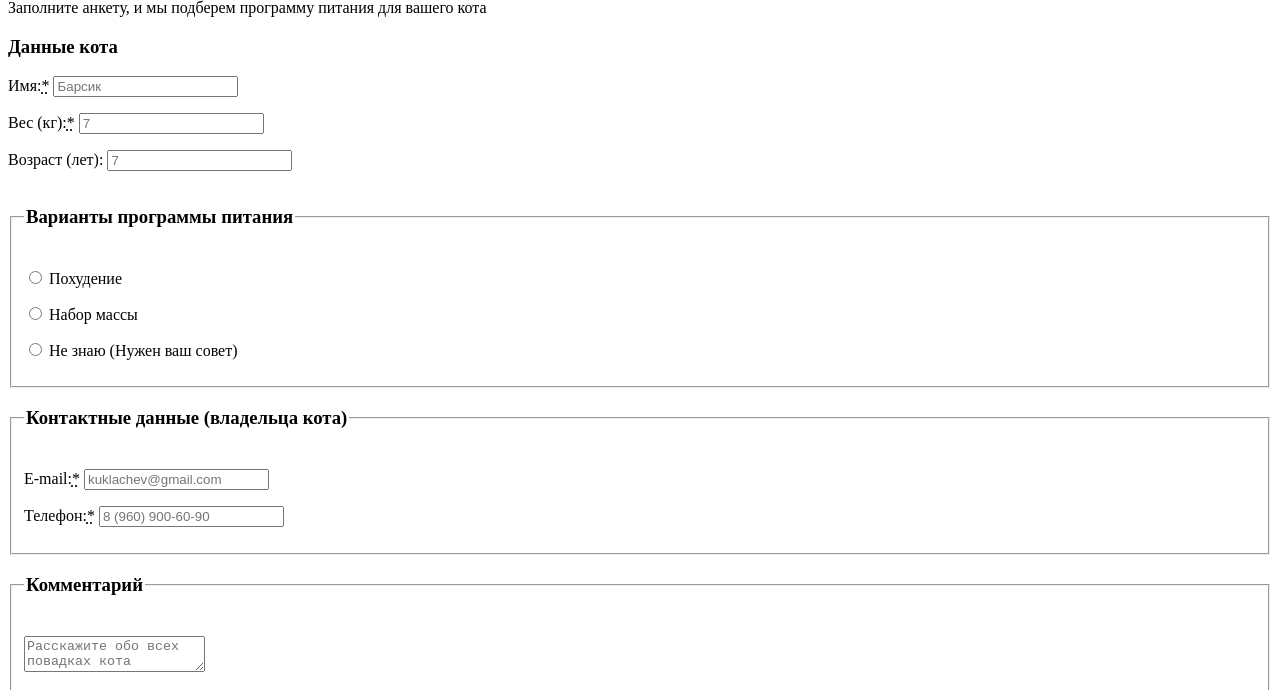
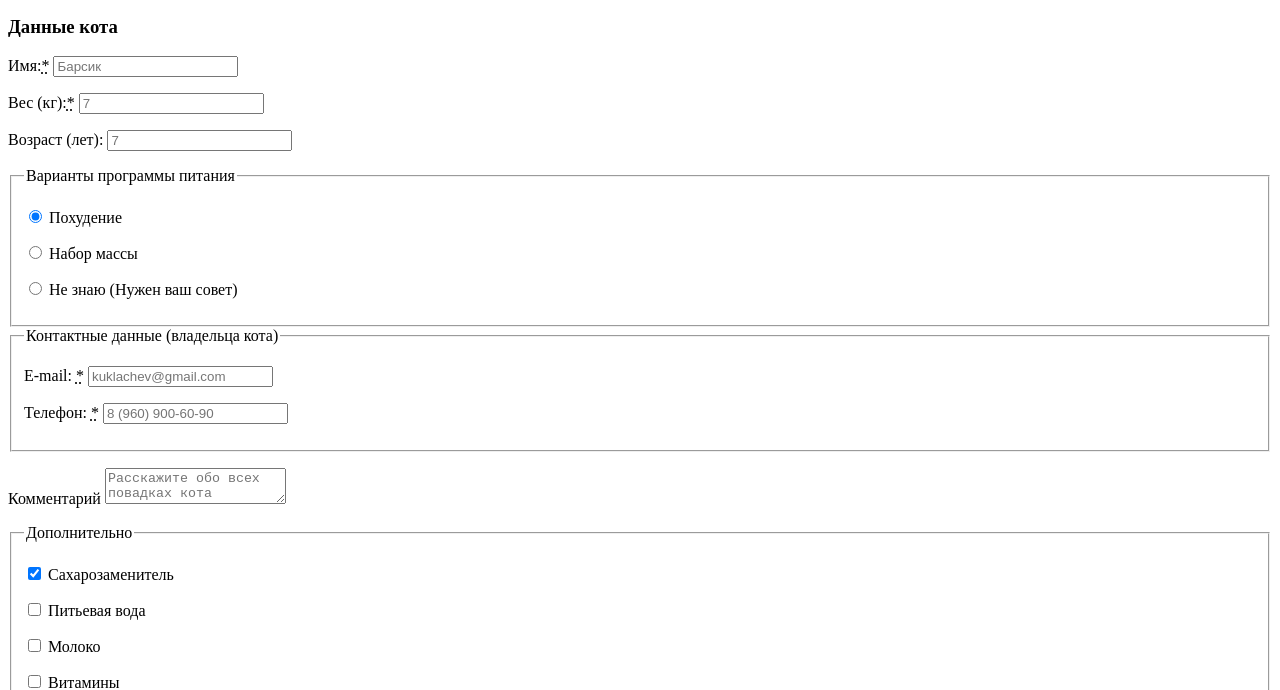
Before and after one commit to GutaShuhart/1664451-cat-energy-22, a website: page source/form.html in a window 1280 px wide. Shown: the part 262-952 px from the top of the page. Drawn offline with Linux system fonts and the light colour scheme.

Commit message:
Внеси правки в разметку формы

```diff
--- a/source/form.html
+++ b/source/form.html
@@ -1,3 +1,4 @@
+<!DOCTYPE html>
 <html class="page" lang="ru">
 
 <head>
@@ -12,21 +13,29 @@
 
 <body class="page__body">
   <header class="page-header">
-    <a class="page-header__logo-icon" href="#"><img class="page-header__logo-image" src="img/logo_icon.svg" width="34"
-        height="38" alt="Иконка-логотип магазина Кэт энерджи">
+    <a class="page-header__logo-icon" href="#">
+      <img class="page-header__logo-image" src="img/logo_icon.svg" width="34" height="38" alt="Иконка-логотип магазина Кэт энерджи">
     </a>
     <div class="main-logo">
-      <a class="main-logo__link" href="#"><img class="main-logo__logo-image" src="img/logo_main_top.svg" width="101"
-          height="18" alt="Логотип магазина Кэт энерджи">
+      <a class="main-logo__link" href="#">
+        <img class="main-logo__logo-image" src="img/logo_main_top.svg" width="101" height="18" alt="Логотип магазина Кэт энерджи">
       </a>
     </div>
     <nav class="main-nav">
-      <button class="main-nav__toggle" type="button" hidden><span class="visually-hidden">Открыть меню</span></button>
+      <button class="main-nav__toggle" type="button" hidden>
+        <span class="visually-hidden">Открыть меню</span>
+      </button>
       <div class="main-nav__wrapper">
         <ul class="main-nav__list nav-list">
-          <li class="nav-list__item"><a>Главная</a></li>
-          <li class="nav-list__item"><a href="catalog.html">Каталог продукции</a></li>
-          <li class="nav-list__item"><a href="form.html">Подбор программы</a></li>
+          <li class="nav-list__item">
+            <a>Главная</a>
+          </li>
+          <li class="nav-list__item">
+            <a href="catalog.html">Каталог продукции</a>
+          </li>
+          <li class="nav-list__item">
+            <a href="form.html">Подбор программы</a>
+          </li>
         </ul>
       </div>
     </nav>
@@ -58,71 +67,64 @@
           </div>
 
           <fieldset class="form__options option">
-            <legend class="visually-hidden">
-              <h3>Варианты программы питания</h3>
-            </legend>
-            <p class="form__variant option__slim">
-              <input class="option__input" type="radio" name="slim" value="yes" id="option-slim">
+            <legend class="visually-hidden">Варианты программы питания</legend>
+            <p class="option__slim">
+              <input class="option__input" type="radio" name="program" value="slim" id="option-slim" checked>
               <label for="option-slim">Похудение</label>
             </p>
-            <p class="form__variant option__fat">
-              <input class="option__input" type="radio" name="fat" value="no" id="option-fat">
+            <p class="option__fat">
+              <input class="option__input" type="radio" name="program" value="fat" id="option-fat">
               <label for="option-fat">Набор массы</label>
             </p>
-            <p class="form__variant option__advice">
-              <input class="option__input" type="radio" name="advice" value="no" id="option-advice">
+            <p class="option__advice">
+              <input class="option__input" type="radio" name="program" value="advice" id="option-advice">
               <label for="option-advice">Не знаю (Нужен ваш совет)</label>
             </p>
           </fieldset>
 
-
-
-          <fieldset class="contacts">
-            <legend class="contacts__title">
-              <h3>Контактные данные (владельца кота)</h3>
-            </legend>
-            <p class="contacts__item contacts-owner__email">
-              <label for="contacts-email">E-mail:<abbr title="Обязательно для заполнения">*</abbr></label>
-              <input class="contacts-owner__input" id="contacts-email" type="email" name="email"
+          <fieldset class="form__contacts contacts">
+            <legend class="contacts__title">Контактные данные (владельца кота)</legend>
+            <p class="contacts__item">
+              <label for="contacts-email">E-mail:
+                <abbr title="Обязательно для заполнения">*</abbr>
+              </label>
+              <input class="contacts__input" id="contacts-email" type="email" name="email"
                 placeholder="kuklachev@gmail.com">
             </p>
-            <p class="contacts__item contacts-owner__phone">
-              <label for="contacts-tel">Телефон:<abbr title="Обязательно для заполнения">*</abbr></label>
-              <input class="contacts-owner__input" id="contacts-tel" type="tel" name="tel"
-                placeholder="8 (960) 900-60-90">
+            <p class="contacts__item">
+              <label for="contacts-tel">Телефон:
+                <abbr title="Обязательно для заполнения">*</abbr>
+              </label>
+              <input class="contacts__input" id="contacts-tel" type="tel" name="tel" placeholder="8 (960) 900-60-90">
             </p>
           </fieldset>
 
-          <fieldset class="comment">
-            <legend class="comment__title">
-              <h3>Комментарий</h3>
-            </legend>
-            <p class="comment__item">
-              <textarea class="comment__input" name="text" placeholder="Расскажите обо всех повадках кота"></textarea>
+          <p class="form__comment comment">
+            <label for="comment-text">Комментарий</label>
+            <textarea class="comment__input" id="comment-text" name="text" placeholder="Расскажите обо всех повадках кота"></textarea>
+          </p>
+
+          <fieldset class="form__extra extra">
+            <legend class="extra__title">Дополнительно</legend>
+            <p class="extra__option extra-item">
+              <input class="extra-item__input" type="checkbox" name="extra" value="sweetener" id="sweetener-check"
+                checked>
+              <label for="sweetener-check">Cахарозаменитель</label>
+            </p>
+            <p class="extra__option extra-item">
+              <input class="extra-item__input" type="checkbox" name="extra" value="water" id="water-check">
+              <label for="water-check">Питьевая вода</label>
+            </p>
+            <p class="extra__option extra-item">
+              <input class="extra-item__input" type="checkbox" name="extra" value="milk" id="milk-check">
+              <label for="milk-check">Молоко</label>
+            </p>
+            <p class="extra__option extra-item">
+              <input class="extra-item__input" type="checkbox" name="extra" value="vitamins" id="vitamins-check">
+              <label for="vitamins-check">Витамины</label>
             </p>
           </fieldset>
 
-          <fieldset class="extra">
-            <legend class="extra__title">
-              <h3>Дополнительно</h3>
-            </legend>
-            <p class="extra__option extra-item">
-              <input class="extra-item__input" type="checkbox" name="sweetener" id="sweetener-check" checked>
-              <label for="sweetener-check">Cахарозаменитель</label>
-            </p>
-            <p class="extra__option extra-item">
-              <input class="extra-item__input" type="checkbox" name="water" id="water-check">
-              <label for="water-check">Питьевая вода</label>
-            </p>
-            <p class="extra__option extra-item">
-              <input class="extra-item__input" type="checkbox" name="milk" id="milk-check">
-              <label for="milk-check">Молоко</label>
-            </p>
-            <p class="extra__option extra-item">
-              <input class="extra-item__input" type="checkbox" name="vitamins" id="vitamins-check">
-              <label for="vitamins-check">Витамины</label>
-            </p>
-          </fieldset>
           <button class="form__button" type="submit">Отправить заявку</button>
           <div class="form__info add-info">
             <div class="add-info__wrapper">* — Обязательные поля
@@ -131,11 +133,12 @@
         </form>
       </div>
     </section>
+
     <footer class="page-footer">
       <div class="page-footer__wrapper">
         <div class="main-logo main-logo--background">
-          <a class="main-logo__link" href="#"><img class="main-logo__logo-image" src="img/logo_main_bottom.svg"
-              width="128" height="24" alt="Логотип магазина Кэт энерджи">
+          <a class="main-logo__link" href="#">
+            <img class="main-logo__logo-image" src="img/logo_main_bottom.svg" width="128" height="24" alt="Логотип магазина Кэт энерджи">
           </a>
         </div>
         <div class="page-footer__social social">
@@ -145,20 +148,19 @@
               <a class="social__link social__link--vkontakte" href="https://vk.com/htmlacademy">Мы в Вконтакте</a>
             </li>
             <li class="social__item">
-              <a class="social__link social__link--facebook" href="https://www.facebook.com/htmlacademy">Мы в
-                Фейсбуке</a>
+              <a class="social__link social__link--facebook" href="https://www.facebook.com/htmlacademy">Мы в Фейсбуке</a>
             </li>
             <li class="social__item">
-              <a class="social__link social__link--instagram" href="https://www.instagram.com/htmlacademy">Мы в
-                Инстаграме</a>
+              <a class="social__link social__link--instagram" href="https://www.instagram.com/htmlacademy">Мы в Инстаграме</a>
             </li>
           </ul>
         </div>
       </div>
       <div class="page-footer__copyright copyright">
         <a class="copyright__text" href="https://htmlacademy.ru">HTML Academy</a>
-        <a class="copyright__link" href="https://htmlacademy.ru/intensive/adaptive"><img src="img/htmlacademy_logo.svg"
-            width="27" height="34" alt="Логотип HTML-Academy"></a>
+        <a class="copyright__link" href="https://htmlacademy.ru/intensive/adaptive">
+          <img src="img/htmlacademy_logo.svg" width="27" height="34" alt="Логотип HTML-Academy">
+        </a>
       </div>
     </footer>
 
```
